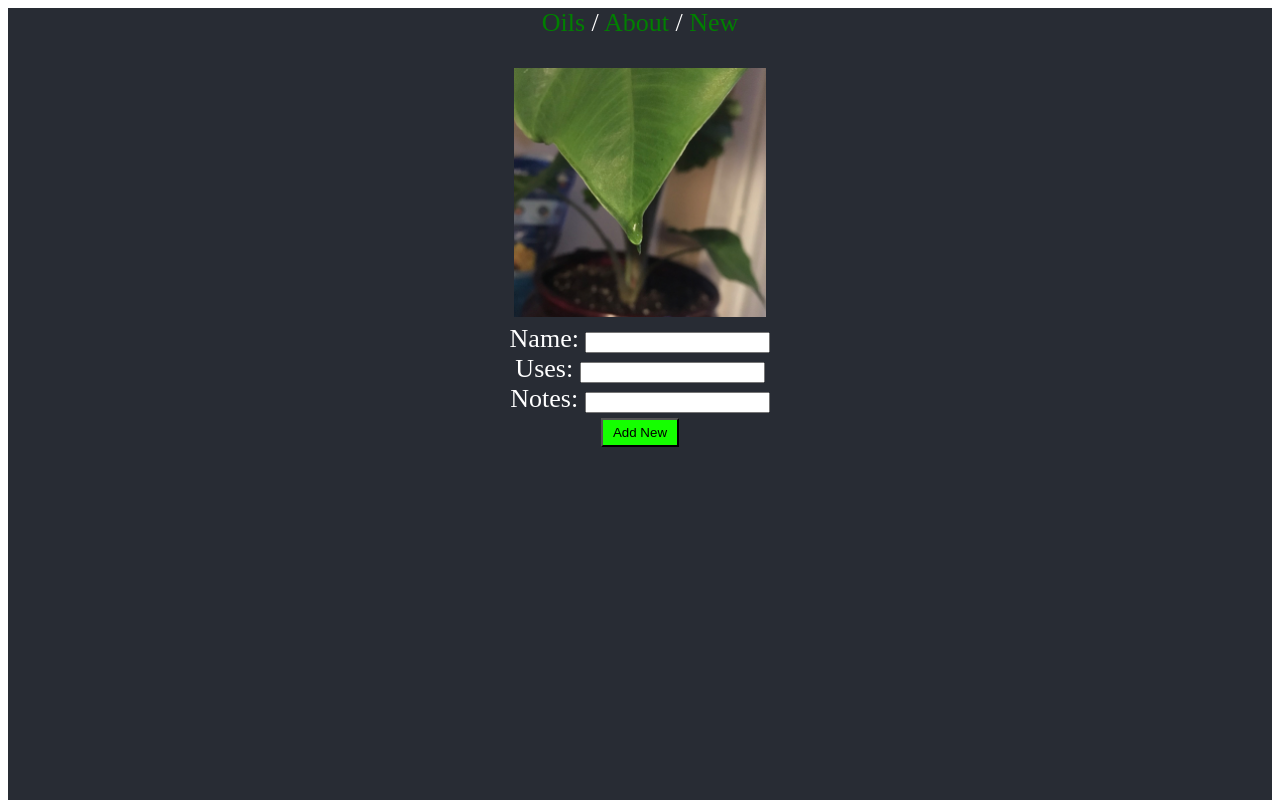
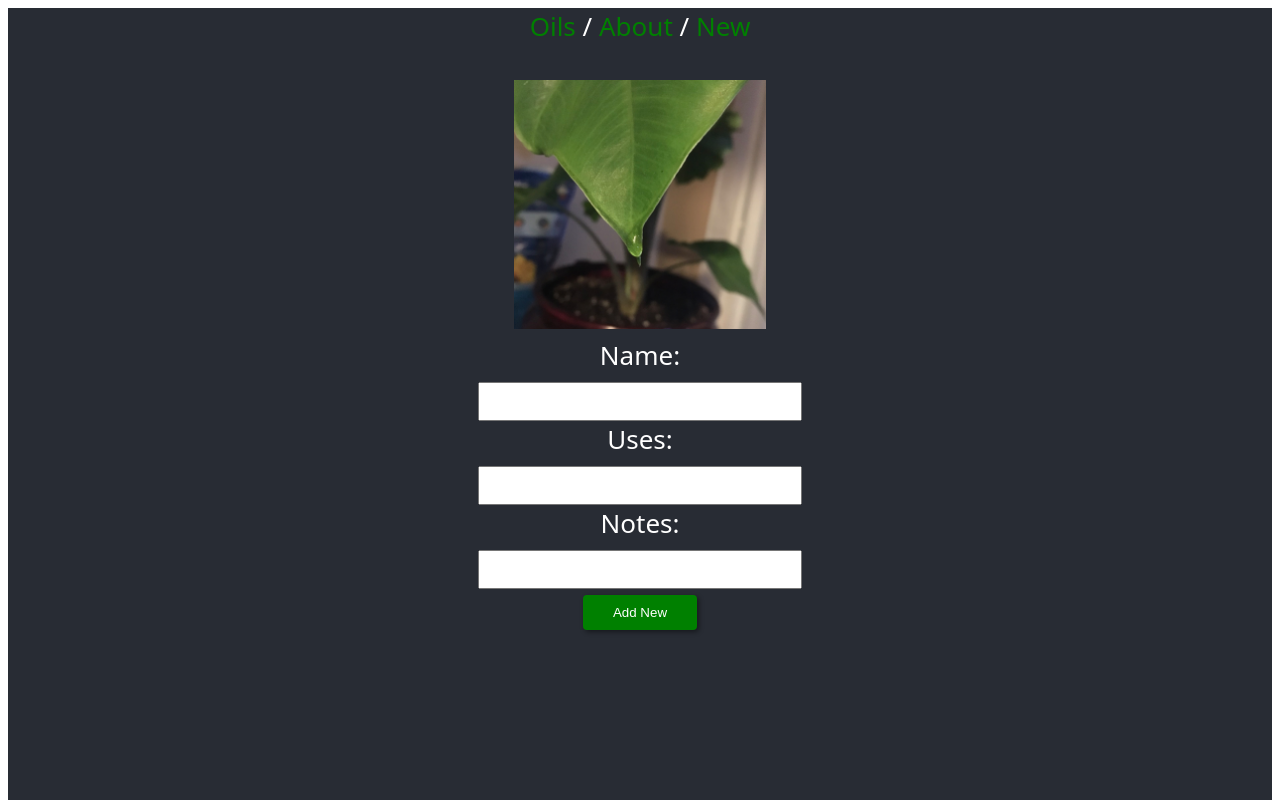
Before and after one commit to netzay/essential-oils-client, a React (Create React App) app: page /addnew in a window 1280 px wide. Shown: the top 800 px of the page. Built offline with nearby package versions, Linux system fonts and the light colour scheme.

Commit message:
update form

```diff
--- a/package.json
+++ b/package.json
@@ -21,7 +21,7 @@
     "node-forge": ">=0.10.0",
     "node-notifier": ">=8.0.1",
     "object-path": ">=0.11.5",
-    "postcss":"8.2.10",
+    "postcss": "8.2.10",
     "react": "^16.13.1",
     "react-bootstrap": "^1.0.1",
     "react-dev-utils": ">=11.0.4",
@@ -29,7 +29,7 @@
     "react-hooks": "^1.0.1",
     "react-redux": "^7.2.0",
     "react-router-dom": "^5.2.0",
-    "react-scripts": "^4.0.3",
+    "react-scripts": "^2.1.8",
     "redux": "^4.0.5",
     "redux-thunk": "^2.3.0",
     "serialize-javascript": ">=3.1.0",
--- a/src/css/Oils.css
+++ b/src/css/Oils.css
@@ -1,6 +1,5 @@
 .OilCard {
   float: left;
-  font: italic 1.2em "Fira Sans", serif;
   margin: 1.5%;
   background: rgb(80, 77, 77);
   box-shadow: 0 1px 3px rgba(0,0,0,0.12), 0 1px 2px rgba(0,0,0,0.24);
@@ -21,9 +20,35 @@
     width: 50%;
     padding: 10px;
 }
-.Button {
-  background-color: rgb(21, 255, 0);color: black;
-  padding: 5px 10px;
 
 
+body {
+  font-family: system-ui;
 }
+
+form {
+  margin: 0 auto;
+  text-align: center;
+  width: 400px;
+}
+
+label {
+  display: block;
+  margin-bottom: 5px;
+}
+
+input,
+textarea {
+  padding: 10px;
+  width: 300px;
+}
+
+button {
+  background-color: green;
+  color: white;
+  border: none;
+  padding: 10px 30px;
+  border-radius: 4px;
+  cursor: pointer;
+  box-shadow: 2px 2px 5px 0px rgba(0, 0, 0, 0.45);
+}
```
Also changed, not shown: 2 other files (tests, documents, lock files or other folders).
